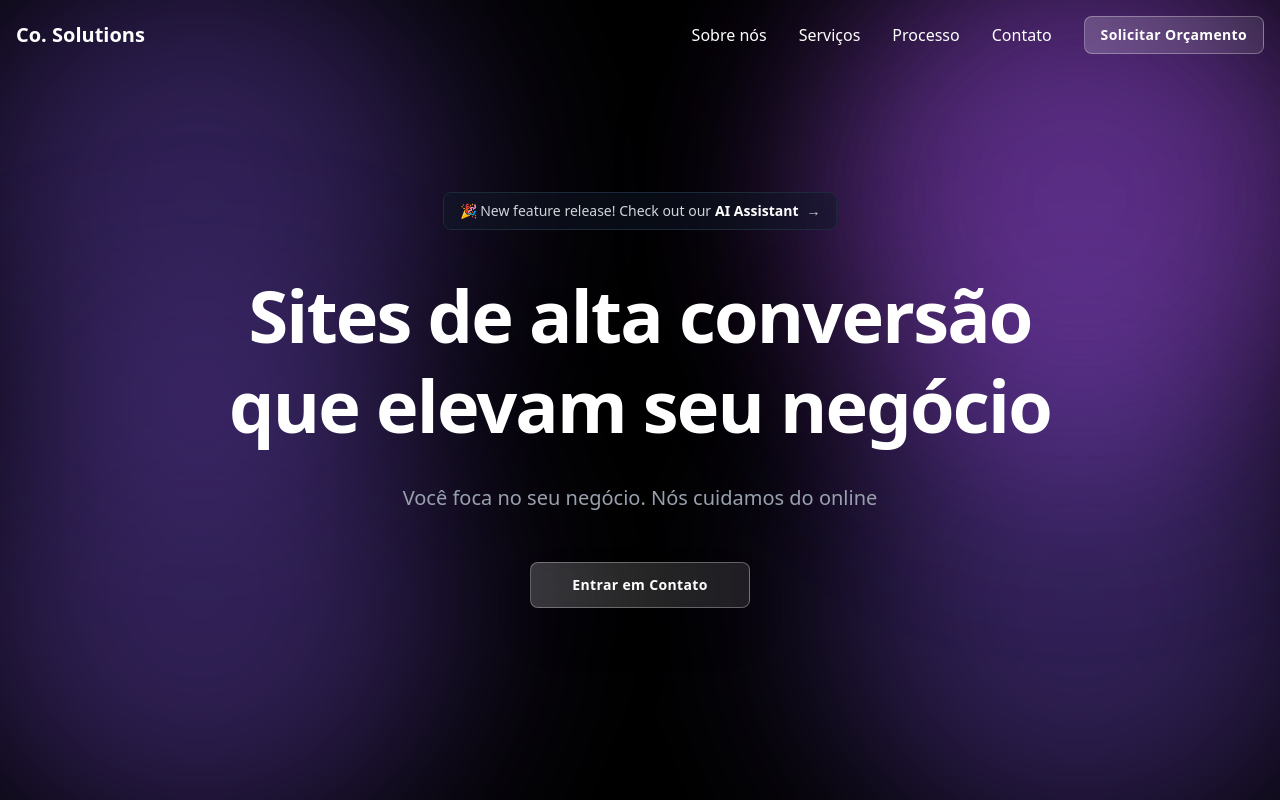
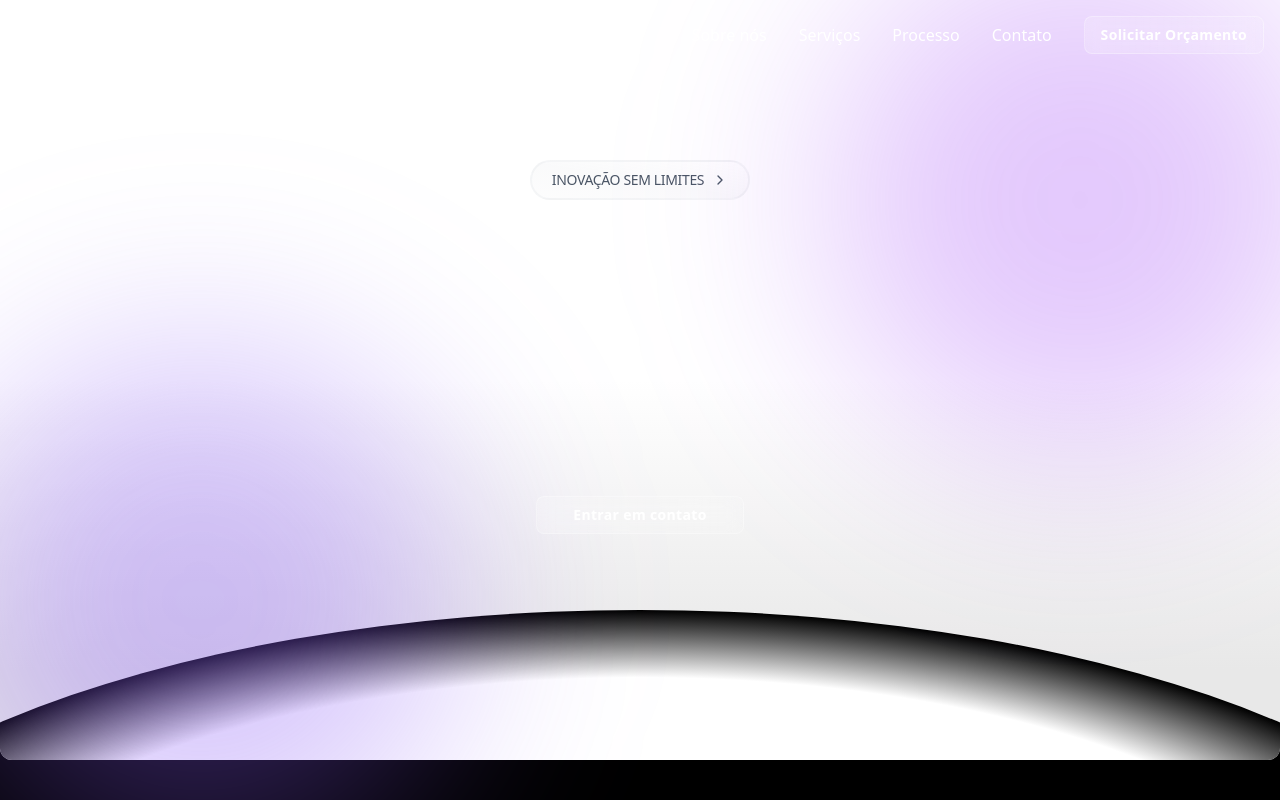
Before and after one commit to PhabloC/co.solutions, a Next.js app: page / in a window 1280 px wide. Shown: the top 800 px of the page. Built offline with nearby package versions, Linux system fonts and the light colour scheme.

Commit message:
fix: adjustment layout section hero

```diff
--- a/app/components/accordion/index.tsx
+++ b/app/components/accordion/index.tsx
@@ -22,9 +22,12 @@ export const FAQ = ({ className }: { className?: string }) => {
       style={{ backgroundColor: "#000000" }}
     >
       {/* Background gradient effects - efeitos roxos sutis */}
-      <div className="absolute inset-0 overflow-hidden pointer-events-none" style={{ zIndex: 0 }}>
+      <div
+        className="absolute inset-0 overflow-hidden pointer-events-none"
+        style={{ zIndex: 0 }}
+      >
         {/* Top-center purple glow */}
-        <div
+        {/*  <div
           aria-hidden="true"
           style={{
             position: "absolute",
@@ -37,7 +40,7 @@ export const FAQ = ({ className }: { className?: string }) => {
             background: `radial-gradient(circle, ${purpleGlow} 0%, ${purpleGlow} 30%, transparent 70%)`,
             filter: "blur(80px)",
           }}
-        />
+        /> */}
       </div>
 
       <div className="container relative mx-auto px-4" style={{ zIndex: 10 }}>
--- a/app/components/hero/index.tsx
+++ b/app/components/hero/index.tsx
@@ -1,182 +1,94 @@
-"use client";
-
-import { motion } from "framer-motion";
-import { fadeUpTitle, fadeUpStagger } from "@/app/components/animations";
+import { ChevronRight } from "lucide-react";
+import { HeroProps } from "./types";
 import Button from "../ui/button";
 
-const scrollToSection = (id: string) => {
-  document.getElementById(id)?.scrollIntoView({ behavior: "smooth" });
-};
+export default function Hero({
+  eyebrow = "Inovação sem limites",
+  title,
+  subtitle,
+  ctaLabel = "Explore Now",
+}: HeroProps) {
+  return (
+    <section
+      id="hero"
+      className="relative mx-auto w-full pt-40 px-6 text-center md:px-8
+      min-h-[calc(100vh-40px)] overflow-hidden
+      bg-[linear-gradient(to_bottom,#fff,#ffffff_50%,#e8e8e8_88%)]
+      dark:bg-[linear-gradient(to_bottom,#000,#0000_30%,#898e8e_78%,#ffffff_99%_50%)]
+      rounded-b-xl"
+    >
+      {/* Grid BG */}
+      <div
+        className="absolute -z-10 inset-0 opacity-80 h-[600px] w-full
+        bg-[linear-gradient(to_right,#f0f0f0_1px,transparent_1px),linear-gradient(to_bottom,#f0f0f0_1px,transparent_1px)]
+        dark:bg-[linear-gradient(to_right,#333_1px,transparent_1px),linear-gradient(to_bottom,#333_1px,transparent_1px)]
+        bg-[size:6rem_5rem]
+        [mask-image:radial-gradient(ellipse_80%_50%_at_50%_0%,#000_70%,transparent_110%)]"
+      />
 
-// Conteúdo fixo do hero
-const heroContent = {
-  announcement: {
-    text: "🎉 New feature release! Check out our ",
-    linkText: "AI Assistant",
-    linkHref: "#",
-  },
-  title: "Sites de alta conversão que elevam seu negócio",
-  description: "Você foca no seu negócio. Nós cuidamos do online",
-};
+      {/* Radial Accent */}
+      <div
+        className="absolute left-1/2 top-[calc(100%-90px)] lg:top-[calc(100%-150px)]
+        h-[500px] w-[700px] md:h-[500px] md:w-[1100px] lg:h-[750px] lg:w-[140%]
+        -translate-x-1/2 rounded-[100%] border-[#B48CDE] bg-white dark:bg-black
+        bg-[radial-gradient(closest-side,#fff_82%,#000000)]
+        dark:bg-[radial-gradient(closest-side,#000_82%,#ffffff)]
+        animate-fade-up"
+      />
 
-export default function Hero() {
-  // Cores roxas sutis para os efeitos de luz
-  const purpleGlow = "rgba(139, 92, 246, 0.35)"; // Roxo principal sutil
-  const purpleGlowSecondary = "rgba(168, 85, 247, 0.32)"; // Roxo alternativo sutil
+      {/* Eyebrow */}
+      {eyebrow && (
+        <a href="#" className="group">
+          <span
+            className="text-sm text-gray-600 dark:text-gray-400 font-geist mx-auto px-5 py-2
+            bg-gradient-to-tr from-zinc-300/5 via-gray-400/5 to-transparent
+            border-[2px] border-gray-300/20 dark:border-white/5
+            rounded-3xl w-fit tracking-tight uppercase flex items-center justify-center"
+          >
+            {eyebrow}
+            <ChevronRight className="inline w-4 h-4 ml-2 transition-transform duration-300 group-hover:translate-x-1" />
+          </span>
+        </a>
+      )}
 
-  const renderCallToAction = (
-    cta: { text: string; href: string; variant: "primary" | "secondary" },
-    index: number
-  ) => {
-    if (cta.variant === "primary") {
-      return (
-        <motion.a
-          key={index}
-          href={cta.href}
-          whileHover={{ scale: 1.02 }}
-          whileTap={{ scale: 0.98 }}
-          initial={{ opacity: 0, y: 20 }}
-          animate={{ opacity: 1, y: 0 }}
-          transition={{ delay: 0.6 + index * 0.1, duration: 0.5 }}
-          className="inline-flex items-center justify-center rounded-lg bg-white px-6 py-3 text-base font-semibold text-black shadow-sm hover:bg-gray-50 transition-all duration-200"
-        >
-          {cta.text}
-        </motion.a>
-      );
-    } else {
-      return (
-        <motion.a
-          key={index}
-          href={cta.href}
-          whileHover={{ scale: 1.02 }}
-          whileTap={{ scale: 0.98 }}
-          initial={{ opacity: 0, y: 20 }}
-          animate={{ opacity: 1, y: 0 }}
-          transition={{ delay: 0.6 + index * 0.1, duration: 0.5 }}
-          className="inline-flex items-center gap-2 rounded-lg border border-white/20 bg-transparent px-6 py-3 text-base font-semibold text-white hover:border-white/40 hover:bg-white/5 transition-all duration-200"
-        >
-          {cta.text}
-          <span aria-hidden="true">→</span>
-        </motion.a>
-      );
-    }
-  };
+      {/* Title */}
+      <h1
+        className="animate-fade-in -translate-y-4 text-balance
+        bg-gradient-to-br from-black from-30% to-black/40
+        bg-clip-text py-6 text-5xl font-semibold leading-none tracking-tighter
+        text-transparent opacity-0 sm:text-6xl md:text-7xl lg:text-8xl
+        dark:from-white dark:to-white/40"
+      >
+        {title}
+      </h1>
 
-  return (
-    <div
-      className="relative min-h-screen w-full overflow-hidden flex items-center justify-center"
-      style={{ backgroundColor: "#000000" }}
-    >
-      {/* Background gradient effects - efeitos roxos sutis e difusos */}
+      {/* Subtitle */}
+      <p
+        className="animate-fade-in mb-12 -translate-y-4 text-balance
+        text-lg tracking-tight text-gray-600 dark:text-gray-400
+        opacity-0 md:text-xl"
+      >
+        {subtitle}
+      </p>
+
+      {/* CTA */}
+      {ctaLabel && (
+        <div className="flex justify-center">
+          <Button
+            variant="glass"
+            className="mt-[-20px] w-fit md:w-52 z-20 font-geist tracking-tighter text-center text-lg"
+          >
+            <a>Entrar em contato</a>
+          </Button>
+        </div>
+      )}
+
+      {/* Bottom Fade */}
       <div
-        className="absolute inset-0 overflow-hidden pointer-events-none"
-        style={{ zIndex: 0 }}
-      >
-        {/* Top-left purple glow - canto superior esquerdo */}
-        <div
-          aria-hidden="true"
-          style={{
-            position: "absolute",
-            top: "-150px",
-            left: "-150px",
-            width: "700px",
-            height: "700px",
-            borderRadius: "50%",
-            background: `radial-gradient(circle, ${purpleGlow} 0%, ${purpleGlow} 30%, transparent 70%)`,
-            filter: "blur(80px)",
-            willChange: "transform",
-          }}
-        />
-
-        {/* Top-right purple glow - canto superior direito */}
-        <div
-          aria-hidden="true"
-          style={{
-            position: "absolute",
-            top: "-150px",
-            right: "-150px",
-            width: "700px",
-            height: "700px",
-            borderRadius: "50%",
-            background: `radial-gradient(circle, ${purpleGlowSecondary} 0%, ${purpleGlowSecondary} 30%, transparent 70%)`,
-            filter: "blur(80px)",
-            willChange: "transform",
-          }}
-        />
-
-        <div
-          aria-hidden="true"
-          style={{
-            position: "absolute",
-            bottom: "-150px",
-            right: "-150px",
-            width: "700px",
-            height: "700px",
-            borderRadius: "50%",
-            background: `radial-gradient(circle, ${purpleGlow} 0%, ${purpleGlow} 30%, transparent 70%)`,
-            filter: "blur(80px)",
-            willChange: "transform",
-          }}
-        />
-      </div>
-
-      {/* Main content */}
-      <div
-        className="relative w-full max-w-5xl mx-auto px-6 sm:px-8 lg:px-12 py-20 sm:py-24 lg:py-32"
-        style={{ zIndex: 10 }}
-      >
-        <div className="mx-auto  text-center">
-          {/* Announcement banner */}
-          <motion.div
-            initial={{ opacity: 0, y: -20 }}
-            animate={{ opacity: 1, y: 0 }}
-            transition={{ duration: 0.6 }}
-            className="mb-8 sm:mb-10 flex justify-center"
-          >
-            <div className="inline-flex items-center gap-1 rounded-lg bg-gray-900/50 border border-gray-800 px-4 py-2 text-sm text-gray-300">
-              <span>{heroContent.announcement.text}</span>
-              <a
-                href={heroContent.announcement.linkHref}
-                className="font-semibold text-white hover:text-gray-200 transition-colors"
-              >
-                {heroContent.announcement.linkText}
-              </a>
-              <span className="ml-1">→</span>
-            </div>
-          </motion.div>
-
-          {/* Title */}
-          <motion.h1
-            variants={fadeUpTitle}
-            initial="hidden"
-            animate="visible"
-            className="text-5xl sm:text-5xl md:text-5xl lg:text-7xl font-bold tracking-tight text-white mb-6 sm:mb-8 leading-tight whitespace-pre-line"
-          >
-            {heroContent.title}
-          </motion.h1>
-
-          {/* Description */}
-          <motion.p
-            variants={fadeUpStagger}
-            initial="hidden"
-            animate="show"
-            className="text-lg sm:text-xl text-gray-400 text-pretty max-w-3xl mx-auto leading-relaxed mb-10 sm:mb-12"
-          >
-            {heroContent.description}
-          </motion.p>
-
-          <div>
-            <Button
-              onClick={() => scrollToSection("contato")}
-              variant="glass"
-              size="lg"
-              className="min-w-[220px] shadow-2xl"
-            >
-              Entrar em Contato
-            </Button>
-          </div>
-        </div>
-      </div>
-    </div>
+        className="animate-fade-up relative mt-32 opacity-0 [perspective:2000px]
+        after:absolute after:inset-0 after:z-50
+        after:[background:linear-gradient(to_top,hsl(var(--background))_10%,transparent)]"
+      />
+    </section>
   );
 }
--- a/app/components/hero/types.ts
+++ b/app/components/hero/types.ts
@@ -1,34 +1,7 @@
-export interface NavigationItem {
-  name: string;
-  href: string;
+export interface HeroProps {
+  eyebrow?: string;
+  title: string;
+  subtitle: string;
+  ctaLabel?: string;
+  ctaHref?: string;
 }
-
-export interface AnnouncementBanner {
-  text: string;
-  linkText: string;
-  linkHref: string;
-}
-
-export interface CallToAction {
-  text: string;
-  href: string;
-  variant: "primary" | "secondary";
-}
-
-export interface HeroLandingProps {
-  // Hero content
-  title: string;
-  description: string;
-  announcementBanner?: AnnouncementBanner;
-  callToActions?: CallToAction[];
-
-  // Styling options
-  titleSize?: "small" | "medium" | "large";
-  gradientColors?: {
-    from: string;
-    to: string;
-  };
-
-  // Additional customization
-  className?: string;
-}
--- a/app/page.tsx
+++ b/app/page.tsx
@@ -7,7 +7,10 @@ import Services from "./components/servicesOffered";
 export default function Home() {
   return (
     <>
-      <Hero />
+      <Hero
+        title={"Sites de alta conversão que elevam seu negócio"}
+        subtitle={"Você foca no seu negócio. Nós cuidamos do online"}
+      />
       <Abount />
       <Services />
       <FAQ />
```
Also changed, not shown: app/components/about/index.tsx (+20 -12 lines), app/components/servicesOffered/index.tsx (+19 -8 lines).
